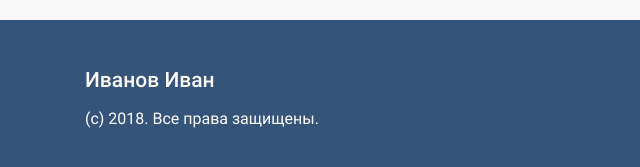
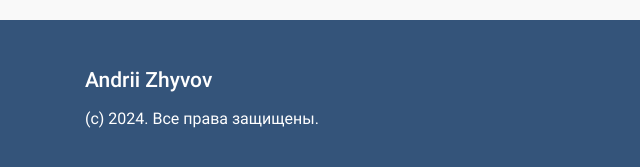
Before and after one commit to Octopicsus/extra-landing, a plain HTML site: page index.html in a window 1280 px wide. Shown: the part 2298-2465 px from the top of the page, 0-640 px from the left. Drawn offline with Linux system fonts and the light colour scheme.

Commit message:
work - 06

```diff
--- a/index.html
+++ b/index.html
@@ -113,8 +113,8 @@
 
     <footer>
         <div class="footer__wrapper">
-            <div class="footer__Author">Иванов Иван</div>
-            <div class="footer__Protection">(с) 2018. Все права защищены.</div>
+            <div class="footer__Author">Andrii Zhyvov</div>
+            <div class="footer__Protection">(с) 2024. Все права защищены.</div>
         </div>
     </footer>
 
```
